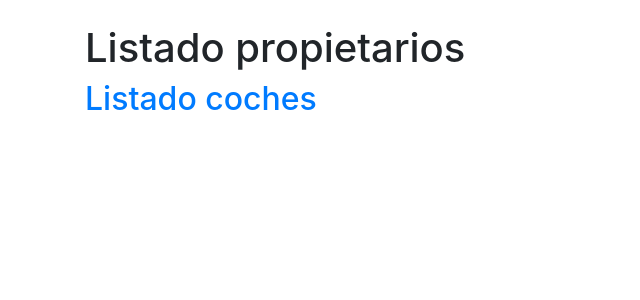
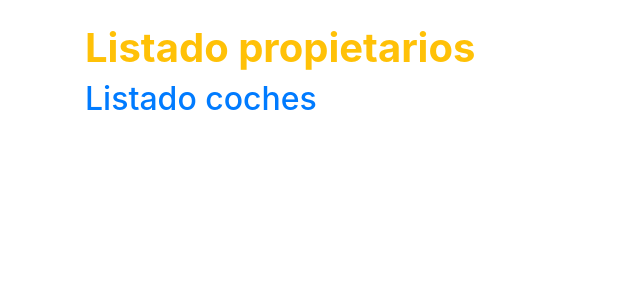
Before and after one commit to AnteroEscuder/Pr-ctica2, a Django app: page /propietario_list in a window 1280 px wide. Shown: the top 300 px of the page, without its empty margins (0-640 px from the left). Run offline with Django 5.2, Linux system fonts and the light colour scheme; data that the repository does not hold is empty.

Commit message:
[MOD] Template propietario

```diff
--- a/blog/templates/blog/propietario_list.html
+++ b/blog/templates/blog/propietario_list.html
@@ -6,7 +6,7 @@
     <link rel="stylesheet" href="https://cdn.jsdelivr.net/npm/bootstrap@4.4.1/dist/css/bootstrap.min.css" integrity="sha384-Vkoo8x4CGsO3+Hhxv8T/Q5PaXtkKtu6ug5TOeNV6gBiFeWPGFN9MuhOf23Q9Ifjh" crossorigin="anonymous">
     <body>
         <div class="container mt-4">
-        <h1>Listado propietarios</h1>
+        <h1 class="text-warning font-weight-bold">Listado propietarios</h1>
         <h2><a href="/coche_list">Listado coches</a></h2>
         {% for propietario in propietarios_mostrar %}
             <article>
```
